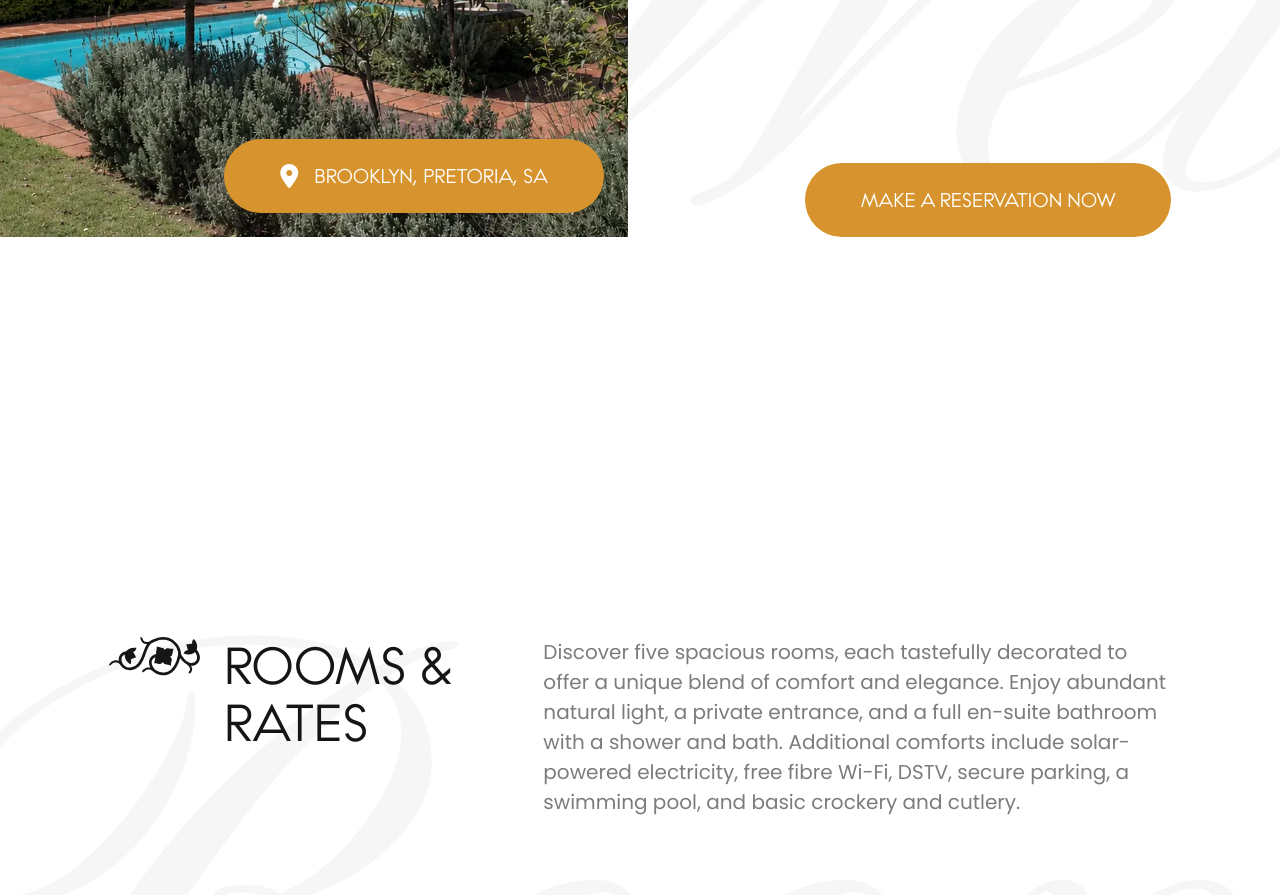
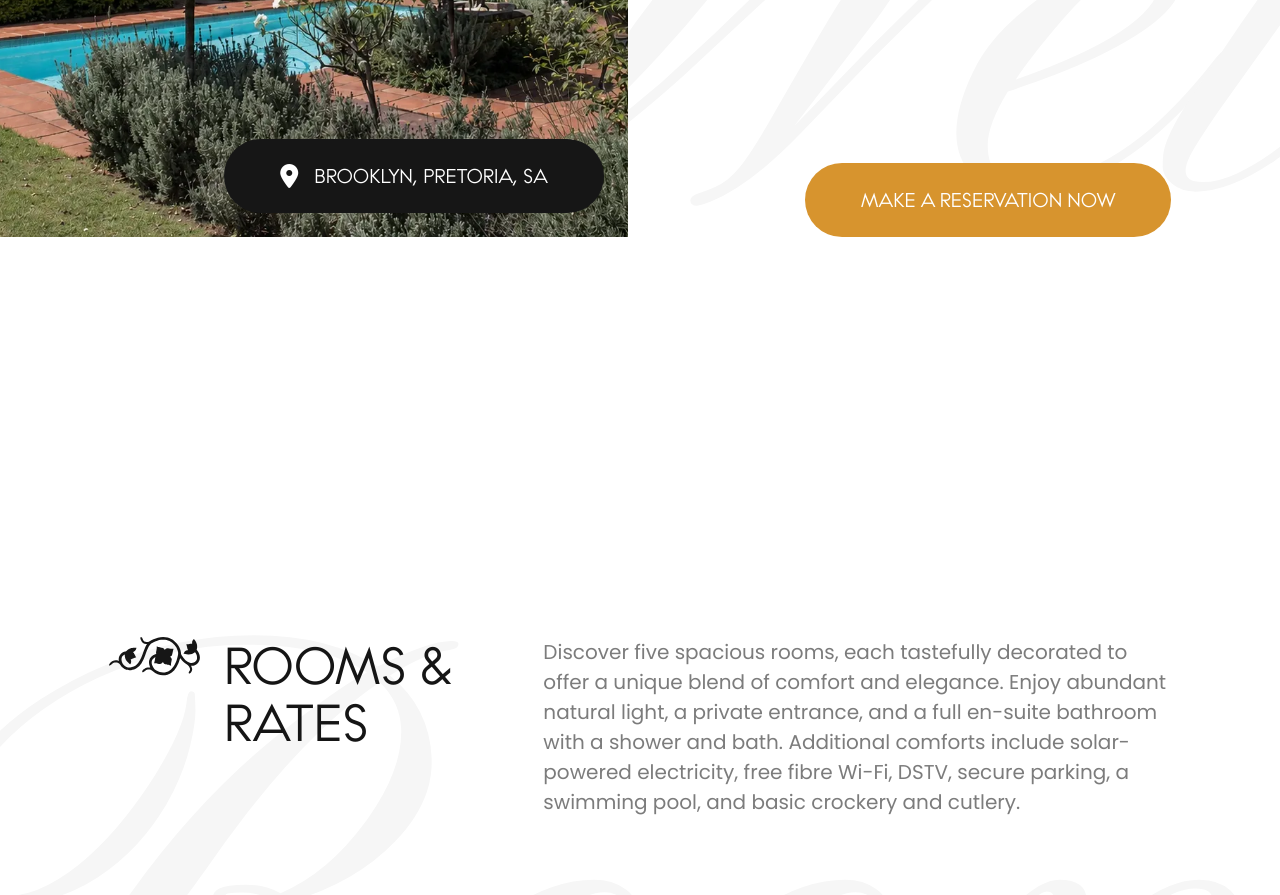
Before and after one commit to skyrhxstudio/Brooks_Cottage_Website, a React (Vite) app: page / in a window 1280 px wide. Shown: the part 2740-3635 px from the top of the page. Built offline with nearby package versions, Linux system fonts and the light colour scheme.

Commit message:
feat: black bg location pin

```diff
--- a/src/sections/AboutSection.css
+++ b/src/sections/AboutSection.css
@@ -134,7 +134,7 @@
   gap: 16px;
   padding: 24px 56px;
   border-radius: 999px;
-  background: #D7942E;
+  background: #161616;
   color: #fff;
   text-decoration: none;
   cursor: pointer;
```
